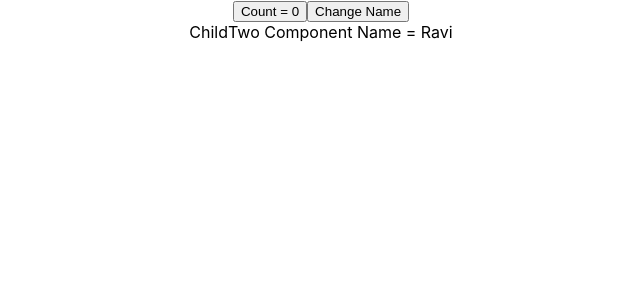
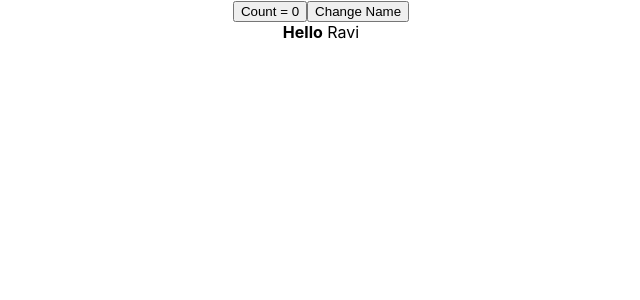
Before and after one commit to RAVIGANESHMBHAT/react-custom-hooks, a React (Create React App) app: page / in a window 1280 px wide. Shown: the top 300 px of the page, without its empty margins (319-959 px from the left). Built offline with nearby package versions, Linux system fonts and the light colour scheme.

Commit message:
Incorrect usage of react.memo when the component is taking children as props

```diff
--- a/src/App.js
+++ b/src/App.js
@@ -5,6 +5,7 @@
 import DocTitleTwo from "./components/DocTitleTwo";
 import { ArrayUseState } from "./components/Immutable State/ArrayUseState";
 import { ObjectUseState } from "./components/Immutable State/ObjectUseState";
+import { ParentThree } from "./components/Incorrect Optimization/ParentThree";
 import { ChildOne } from "./components/Optimization/ChildOne";
 import { GrandParent } from "./components/Optimization/GrandParent";
 import { ParentOne } from "./components/Optimization/ParentOne";
@@ -38,7 +39,9 @@
       </ParentOne> */}
       {/* <GrandParent/> */}
 
-      <ParentTwo />
+      {/* <ParentTwo /> */}
+
+      <ParentThree />
     </div>
   );
 }
--- /dev/null
+++ b/src/components/Incorrect Optimization/ChildThree.js
@@ -0,0 +1,12 @@
+import React from "react";
+
+export const ChildThree = ({ children, name }) => {
+  console.log("ChildThree rendered...");
+  return (
+    <div>
+      {children} {name}
+    </div>
+  );
+};
+
+export const MemoizedChildThree = React.memo(ChildThree);
--- /dev/null
+++ b/src/components/Incorrect Optimization/ParentThree.js
@@ -0,0 +1,18 @@
+import React, { useState } from "react";
+import { MemoizedChildThree } from "./ChildThree";
+
+export const ParentThree = ({ children }) => {
+  const [count, setCount] = useState(0);
+  const [name, setName] = useState("Ravi");
+
+  console.log("ParentThree render");
+  return (
+    <div>
+      <button onClick={() => setCount((c) => c + 1)}>Count = {count}</button>
+      <button onClick={() => setName("New Name")}>Change Name</button>
+      <MemoizedChildThree name={name}>
+        <strong>Hello</strong>
+      </MemoizedChildThree>
+    </div>
+  );
+};
```
Also changed, not shown: 1 other file (tests, documents, lock files or other folders).
